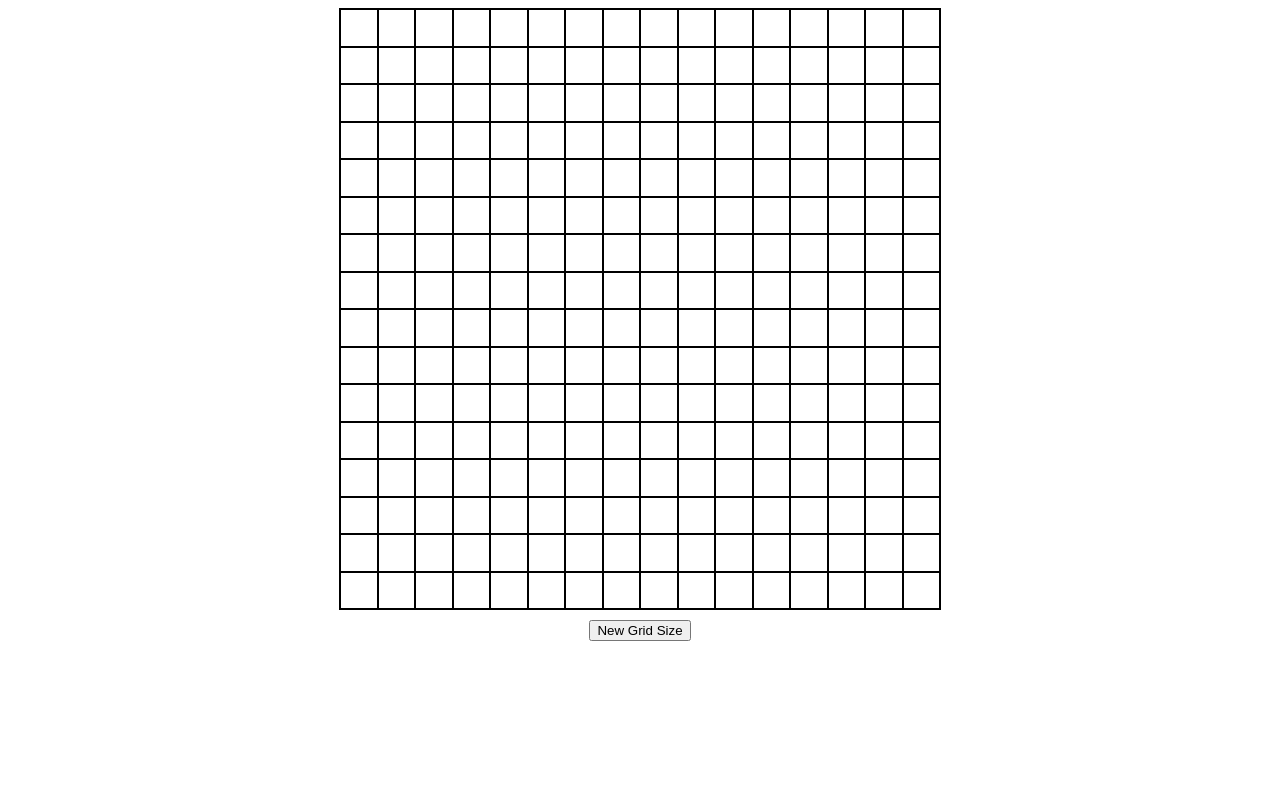
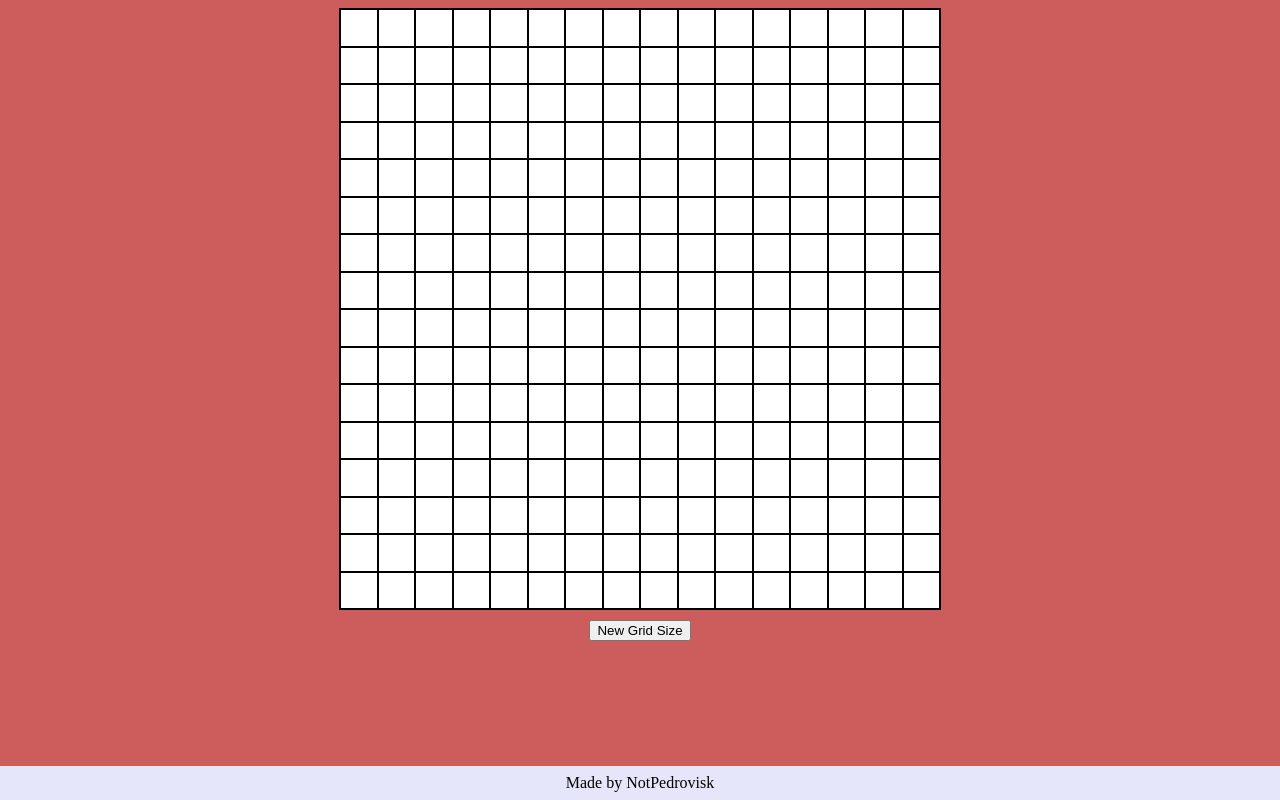
Before and after one commit to NotPedrovisk/EtchASketch, a plain HTML site: page index.html in a window 1280 px wide. Drawn offline with Linux system fonts and the light colour scheme.

Commit message:
added footer and style for it

```diff
--- a/scripts.js
+++ b/scripts.js
@@ -1,4 +1,6 @@
 const container = document.querySelector("div");
+
+
 
 
 //used for generating grid
@@ -57,6 +59,10 @@ popUpButton.addEventListener("click", ()=>{
 })
 document.body.appendChild(popUpButton)
 
+const footer = document.createElement("footer");
+footer.textContent = "Made by NotPedrovisk";
+document.body.appendChild(footer)
+
 //deletes old grid and draws new one
 function changeGrid(){
     while (container.firstChild){
--- a/styles.css
+++ b/styles.css
@@ -4,6 +4,7 @@ body{
     flex-direction: column;
     justify-content: center;
     align-items: center;
+    background-color: indianred;
 }
 
 .container{
@@ -14,8 +15,8 @@ body{
     flex:0 1 auto;
     flex-flow:column wrap;
     margin:0 auto;
+}
 
-}
 
 .row{
     display:flex;
@@ -36,3 +37,14 @@ button{
     margin-top:10px;
 
 }
+
+footer{
+    width: 100%;
+    position: fixed;
+    bottom:0;
+    text-align: center;
+    background-color: lavender;
+    padding:8px;
+
+
+}
```
Also changed, not shown: index.html (+0 -1 lines).
